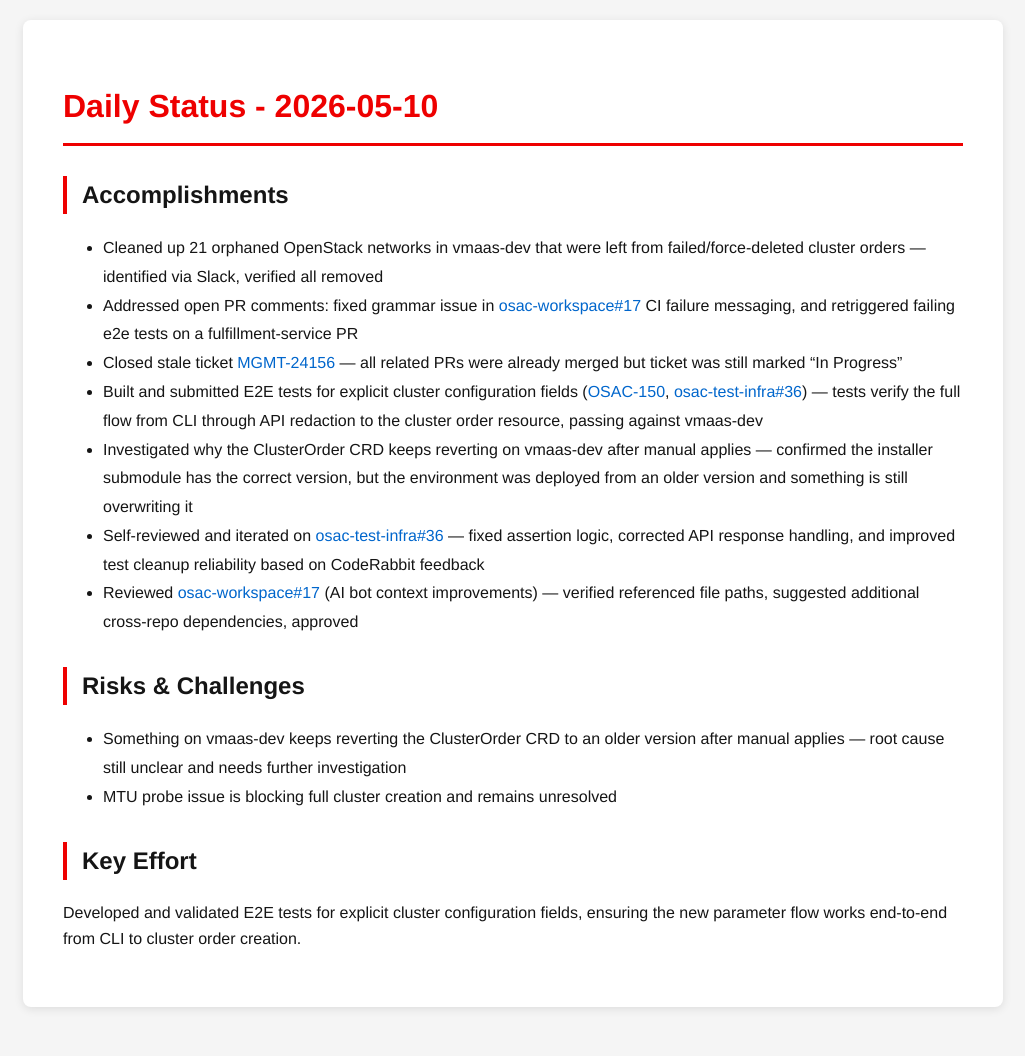
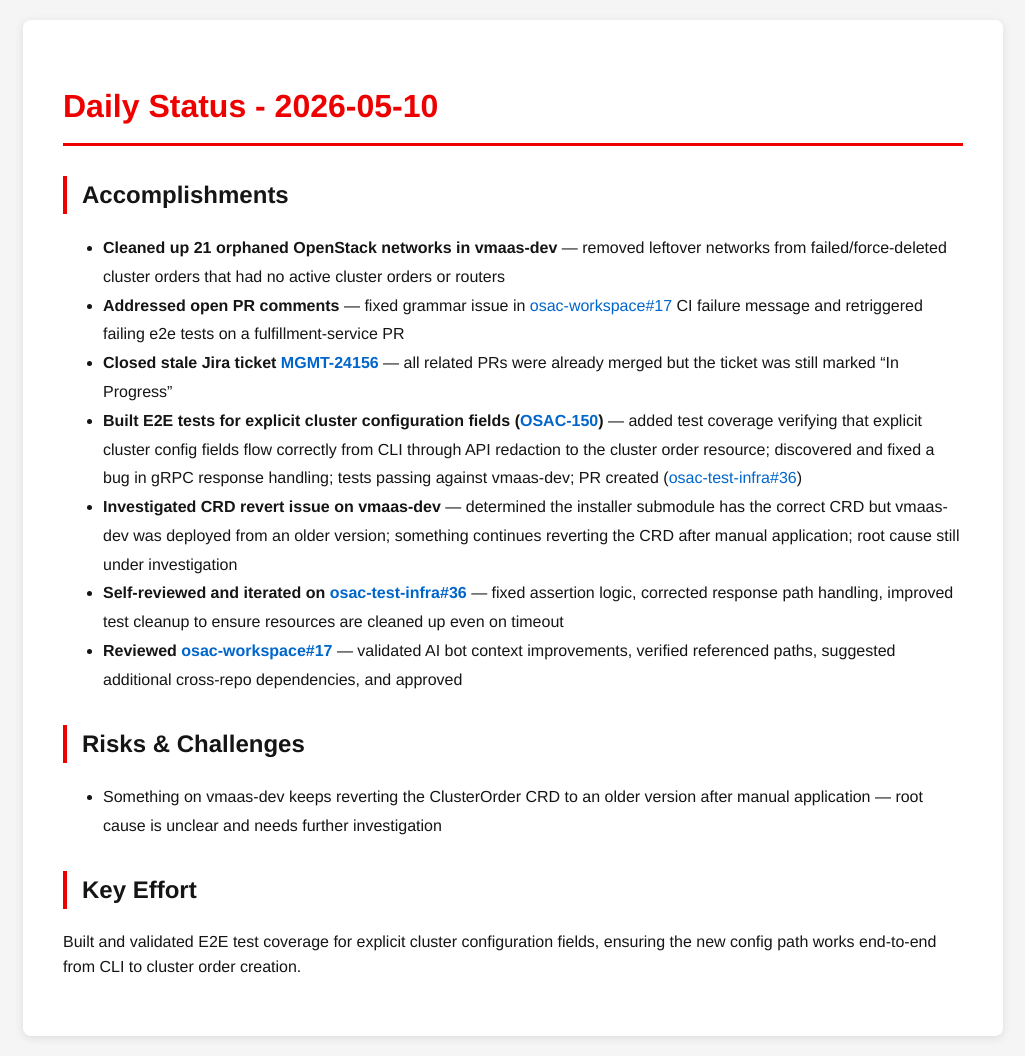
Before and after one commit to tzvatot/daily-status, a Jekyll site: the page built from 2026-05-10.md, in a window 1280 px wide. Shown: the whole page, without its empty margins (127-1152 px from the left). Built offline with Jekyll 4.4.1, drawn with Linux system fonts in a browser that asks for light colours; before the commit the page ends 1027 px from its top, so only the background shows below that.

Commit message:
Daily status update - 2026-05-10

```diff
--- a/2026-05-10.md
+++ b/2026-05-10.md
@@ -7,17 +7,16 @@
 # Daily Status - 2026-05-10
 
 ## Accomplishments
-- Cleaned up 21 orphaned OpenStack networks in vmaas-dev that were left from failed/force-deleted cluster orders — identified via Slack, verified all removed
-- Addressed open PR comments: fixed grammar issue in [osac-workspace#17](https://github.com/osac-project/osac-workspace/pull/17) CI failure messaging, and retriggered failing e2e tests on a fulfillment-service PR
-- Closed stale ticket [MGMT-24156](https://issues.redhat.com/browse/MGMT-24156) — all related PRs were already merged but ticket was still marked "In Progress"
-- Built and submitted E2E tests for explicit cluster configuration fields ([OSAC-150](https://redhat.atlassian.net/browse/OSAC-150), [osac-test-infra#36](https://github.com/osac-project/osac-test-infra/pull/36)) — tests verify the full flow from CLI through API redaction to the cluster order resource, passing against vmaas-dev
-- Investigated why the ClusterOrder CRD keeps reverting on vmaas-dev after manual applies — confirmed the installer submodule has the correct version, but the environment was deployed from an older version and something is still overwriting it
-- Self-reviewed and iterated on [osac-test-infra#36](https://github.com/osac-project/osac-test-infra/pull/36) — fixed assertion logic, corrected API response handling, and improved test cleanup reliability based on CodeRabbit feedback
-- Reviewed [osac-workspace#17](https://github.com/osac-project/osac-workspace/pull/17) (AI bot context improvements) — verified referenced file paths, suggested additional cross-repo dependencies, approved
+- **Cleaned up 21 orphaned OpenStack networks in vmaas-dev** — removed leftover networks from failed/force-deleted cluster orders that had no active cluster orders or routers
+- **Addressed open PR comments** — fixed grammar issue in [osac-workspace#17](https://github.com/osac-project/osac-workspace/pull/17) CI failure message and retriggered failing e2e tests on a fulfillment-service PR
+- **Closed stale Jira ticket [MGMT-24156](https://issues.redhat.com/browse/MGMT-24156)** — all related PRs were already merged but the ticket was still marked "In Progress"
+- **Built E2E tests for explicit cluster configuration fields ([OSAC-150](https://redhat.atlassian.net/browse/OSAC-150))** — added test coverage verifying that explicit cluster config fields flow correctly from CLI through API redaction to the cluster order resource; discovered and fixed a bug in gRPC response handling; tests passing against vmaas-dev; PR created ([osac-test-infra#36](https://github.com/osac-project/osac-test-infra/pull/36))
+- **Investigated CRD revert issue on vmaas-dev** — determined the installer submodule has the correct CRD but vmaas-dev was deployed from an older version; something continues reverting the CRD after manual application; root cause still under investigation
+- **Self-reviewed and iterated on [osac-test-infra#36](https://github.com/osac-project/osac-test-infra/pull/36)** — fixed assertion logic, corrected response path handling, improved test cleanup to ensure resources are cleaned up even on timeout
+- **Reviewed [osac-workspace#17](https://github.com/osac-project/osac-workspace/pull/17)** — validated AI bot context improvements, verified referenced paths, suggested additional cross-repo dependencies, and approved
 
 ## Risks & Challenges
-- Something on vmaas-dev keeps reverting the ClusterOrder CRD to an older version after manual applies — root cause still unclear and needs further investigation
-- MTU probe issue is blocking full cluster creation and remains unresolved
+- Something on vmaas-dev keeps reverting the ClusterOrder CRD to an older version after manual application — root cause is unclear and needs further investigation
 
 ## Key Effort
-Developed and validated E2E tests for explicit cluster configuration fields, ensuring the new parameter flow works end-to-end from CLI to cluster order creation.
+Built and validated E2E test coverage for explicit cluster configuration fields, ensuring the new config path works end-to-end from CLI to cluster order creation.
```
